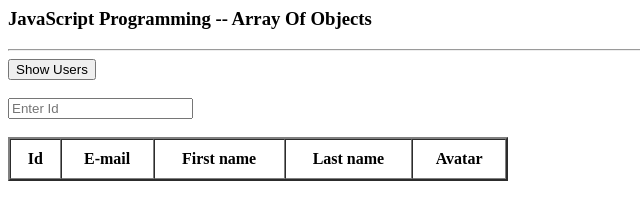
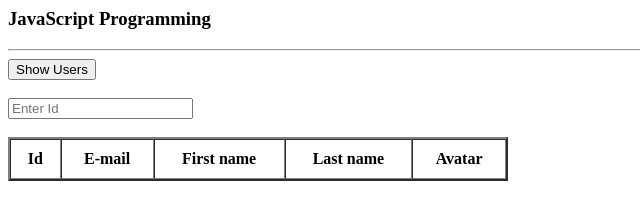
Before and after one commit to Ridhimagandhi/DELOITTE, a plain HTML site: page Day4/q2.html in a window 1280 px wide. Shown: the whole page, without its empty margins (0-640 px from the left). Drawn offline with Linux system fonts and the light colour scheme.

Commit message:
Update q2.html

```diff
--- a/Day4/q2.html
+++ b/Day4/q2.html
@@ -3,7 +3,7 @@
 <head></head>
 
 <body>
-    <h3>JavaScript Programming -- Array Of Objects </h3>
+    <h3>JavaScript Programming </h3>
     <hr />
 
 
```
